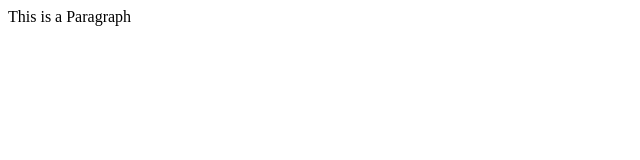
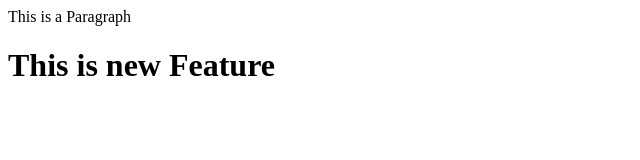
Before and after one commit to iamarpitsharma/LocalRepos, a plain HTML site: page index.html in a window 1280 px wide. Shown: the whole page, without its empty margins (0-640 px from the left). Drawn offline with Linux system fonts and the light colour scheme.

Commit message:
new Feature with new branch added

```diff
--- a/index.html
+++ b/index.html
@@ -1 +1,2 @@
 <p>This is a Paragraph</p>
+<h1>This is new Feature</h1>
```
